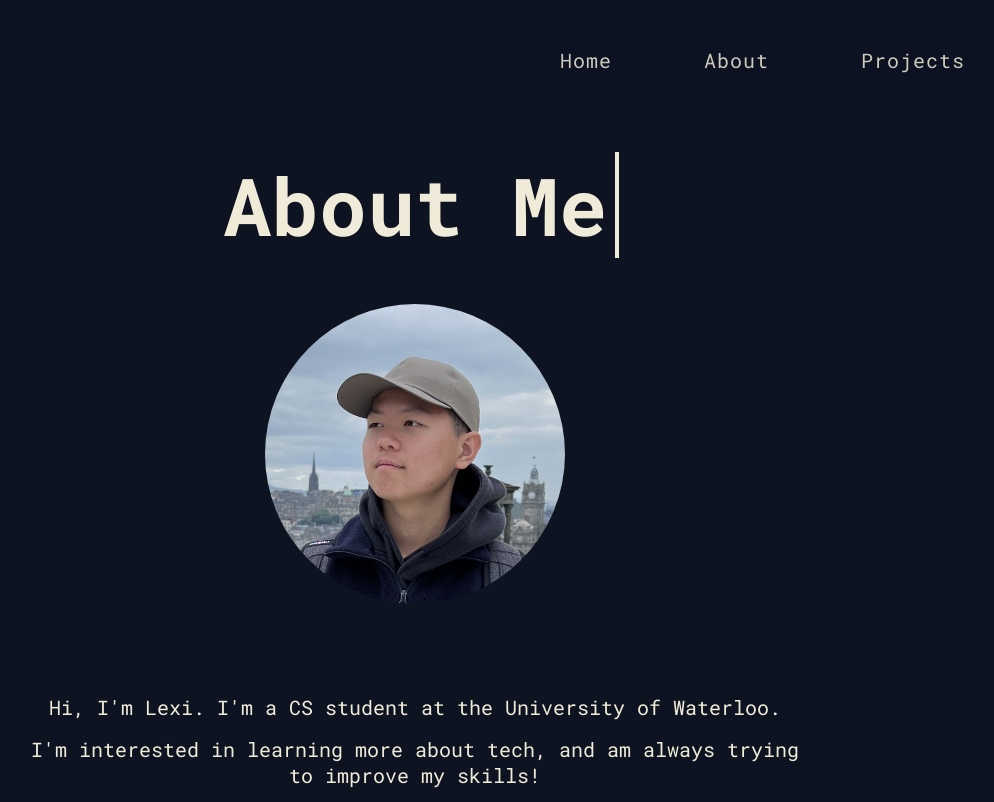
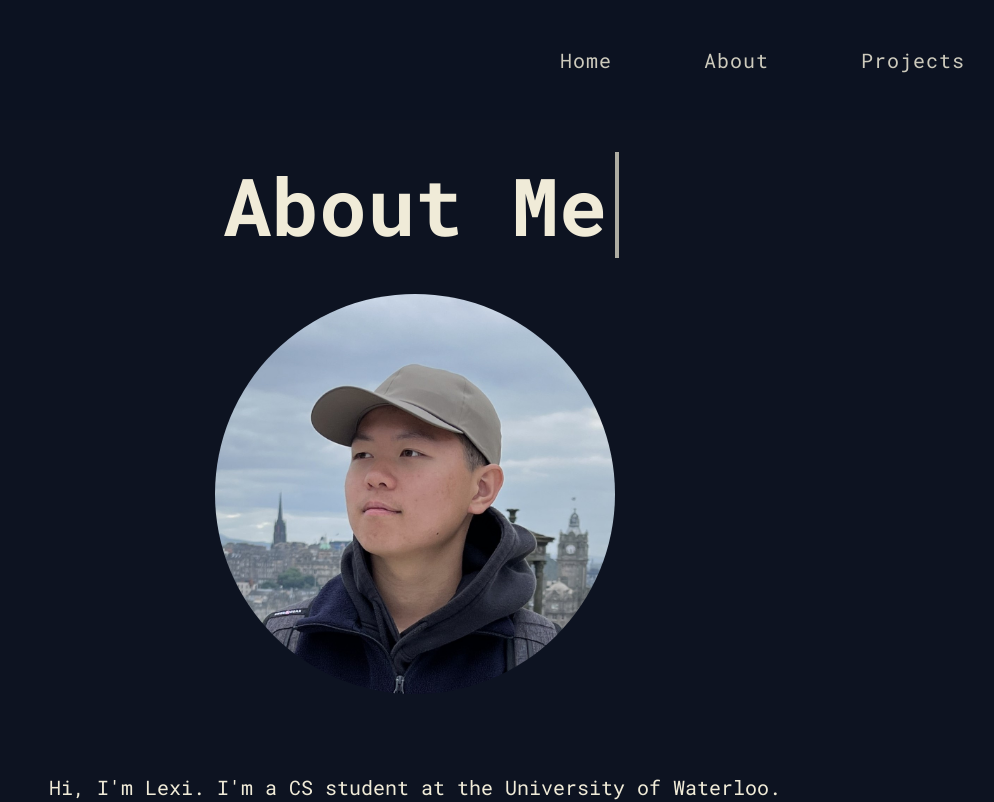
Before and after one commit to lhapollo/personal-site, a React (Vite) app: page /#/about in a window 1280 px wide. Shown: the top 802 px of the page, without its empty margins (225-1219 px from the left). Built offline with nearby package versions, Linux system fonts and the light colour scheme.

Commit message:
added animations to about

```diff
--- a/src/App.css
+++ b/src/App.css
@@ -222,8 +222,8 @@
 }
 
 .about-image {
-  width: 300px;
-  height: 300px;
+  width: 400px;
+  height: 400px;
   border-radius: 50%;
   object-fit: cover;
   padding: 10px;
--- a/src/pages/About.css
+++ b/src/pages/About.css
@@ -43,13 +43,53 @@
     margin: 1rem 0;
   }
 
-  /* Ensure image is properly sized */
-  .about-image {
-    width: 200px;
-    height: 200px;
-    border-radius: 50%;
+  /* Flip Card Styles */
+  .flip-card {
+    position: relative;
+    width: 400px;
+    height: 400px;
+    margin: 2rem 0;
+    perspective: 1000px;
+  }
+
+  .flip-card-inner {
+    position: relative;
+    width: 100%;
+    height: 100%;
+    text-align: center;
+    transition: transform 0.8s;
+    transform-style: preserve-3d;
+  }
+
+  .flip-card:hover .flip-card-inner {
+    transform: rotateY(180deg);
+  }
+
+  .flip-card-front,
+  .flip-card-back {
+    position: absolute;
+    top: 0;
+    left: 0;
+    width: 100%;
+    height: 100%;
+    -webkit-backface-visibility: hidden;
+    backface-visibility: hidden;
+    overflow: hidden;
+    display: flex;
+    align-items: center;
+    justify-content: center;
+    background-color: var(--site-main-DARK);
+  }
+
+  .flip-card-back {
+    transform: rotateY(180deg);
+  }
+
+  .flip-card > .about-image {
+    display: block;
+    width: 300px;
+    height: 300px;
     object-fit: cover;
-    margin: 2rem 0;
   }
 
   /* Title and typing animation styles */
--- a/src/pages/About.jsx
+++ b/src/pages/About.jsx
@@ -37,12 +37,24 @@ function About() {
                 <div style={{ textAlign: 'center', width: '400px' }}>
                     <h1 className="typed" ref={el => observerRefs.current[0] = el}>About Me</h1>
                 </div>
-                <img
-                    src="/imgs/lexipfp.jpg"
-                    className="about-image about-content"
-                    alt="Lexi's profile"
-                    ref={el => observerRefs.current[1] = el}
-                />
+                <div className="flip-card about-content" ref={el => observerRefs.current[1] = el}>
+                    <div className="flip-card-inner">
+                        <div className="flip-card-front">
+                            <img
+                                src="/imgs/lexipfp.jpg"
+                                className="about-image"
+                                alt="Lexi's profile"
+                            />
+                        </div>
+                        <div className="flip-card-back">
+                            <img
+                                src="/imgs/lexipfp2.jpg"
+                                className="about-image"
+                                alt="Lexi's second profile"
+                            />
+                        </div>
+                    </div>
+                </div>
                 <div className="blurb-text">
                     <p className="about-content" ref={el => observerRefs.current[2] = el}>
                         Hi, I'm Lexi. I'm a CS student at the University of Waterloo.
```
Also changed, not shown: public/imgs/lexipfp2.jpg (added).
